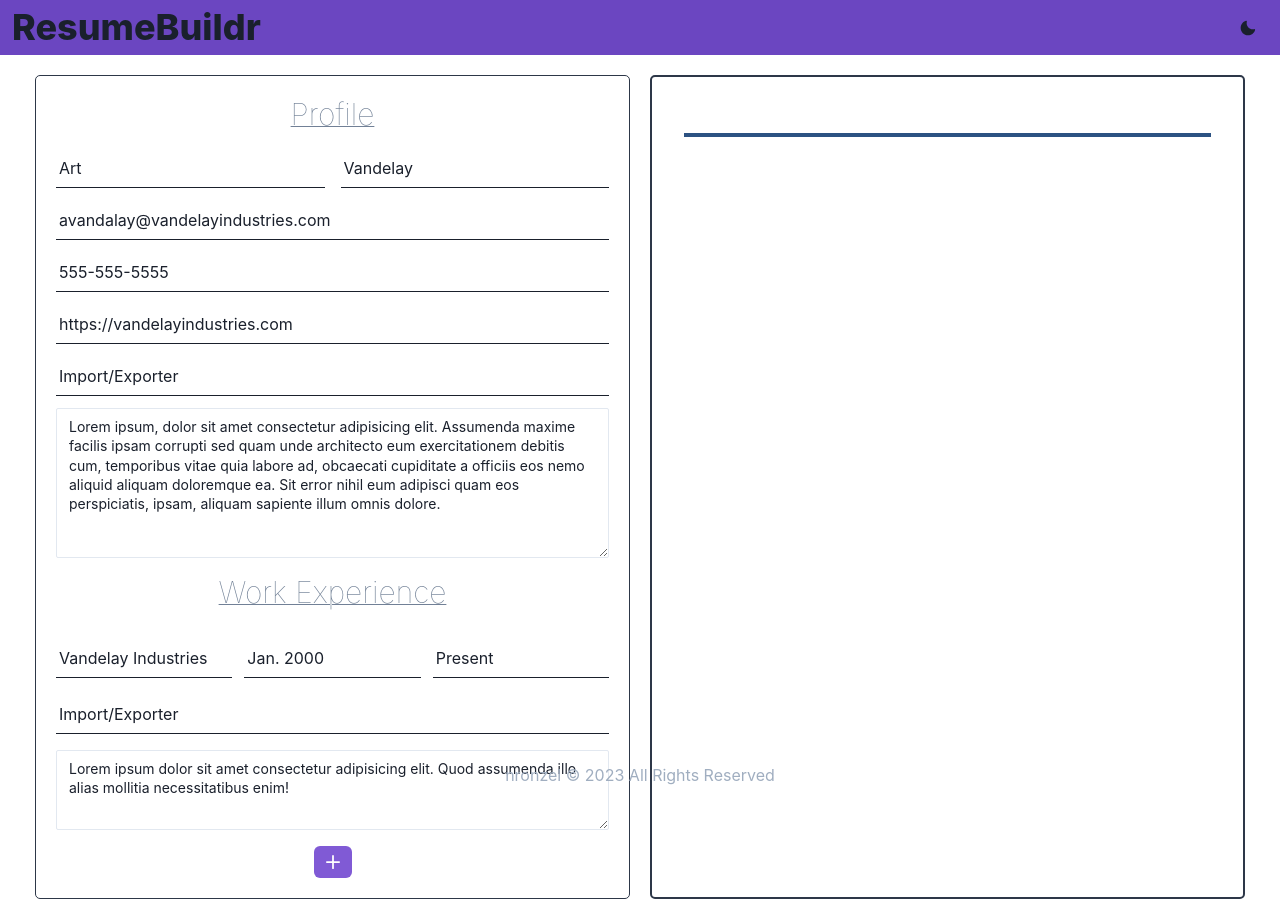
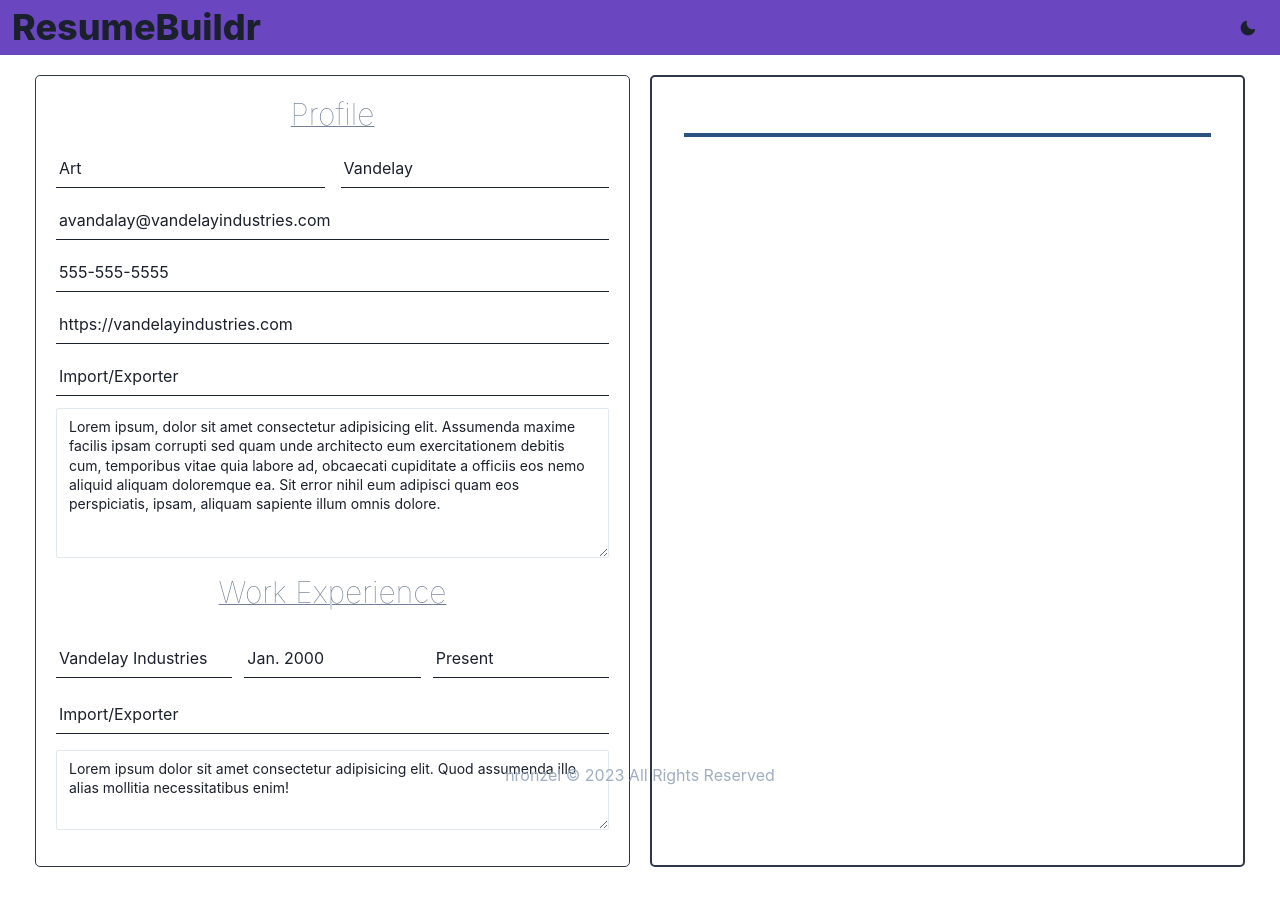
Before and after one commit to nronzel/resume-maker, a React (Vite) app: page / in a window 1280 px wide. After the commit the page ends 867 px from the top, so only its background shows below. Built offline with nearby package versions, Linux system fonts and the light colour scheme.

Commit message:
removed logic - will be moving to parent component

```diff
--- a/src/components/ResumeForm.jsx
+++ b/src/components/ResumeForm.jsx
@@ -3,57 +3,12 @@ import React, { Component } from "react";
 import MainInfoSection from "./MainInfoSection";
 import WorkExperience from "./WorkExperience";
 
-class ResumeForm extends Component {
+export class ResumeForm extends Component {
   constructor(props) {
     super(props);
-
-    this.state = {
-      numWorkExperiences: 1,
-      workExperienceData: [
-        {
-          companyName: "",
-          start: "",
-          end: "",
-          jobTitle: "",
-          jobDescription: "",
-        },
-      ],
-    };
   }
 
-  handleWorkExperienceChange = (index, name, value) => {
-    this.setState((prevState) => {
-      const workExperienceData = [...prevState.workExperienceData];
-      workExperienceData[index][name] = value;
-      return { workExperienceData };
-    });
-  };
-
-  addWorkExperience = () => {
-    this.setState((prevState) => ({
-      numWorkExperiences: prevState.numWorkExperiences + 1,
-      workExperienceData: [
-        ...prevState.workExperienceData,
-        {
-          companyName: "",
-          start: "",
-          end: "",
-          jobTitle: "",
-          jobDescription: "",
-        },
-      ],
-    }));
-  };
-
-  removeWorkExperience = () => {
-    this.setState((prevState) => ({
-      numWorkExperiences: prevState.numWorkExperiences - 1,
-      workExperienceData: prevState.workExperienceData.slice(0, -1),
-    }));
-  };
-
   render() {
-    const { numWorkExperiences, workExperienceData } = this.state;
     return (
       <Flex
         direction="column"
@@ -77,26 +32,7 @@ class ResumeForm extends Component {
         >
           Work Experience
         </Heading>
-        {workExperienceData.map((experience, index) => (
-          <WorkExperience
-            key={index}
-            numWorkExperiences={numWorkExperiences}
-            handleChange={(name, value) =>
-              this.handleWorkExperienceChange(index, name, value)
-            }
-            addExperience={this.addWorkExperience}
-            removeExperience={this.removeWorkExperience}
-            isLast={index === numWorkExperiences - 1}
-            showDeleteButton={
-              numWorkExperiences > 1 && index === numWorkExperiences - 1
-            }
-            companyName={experience.companyName}
-            start={experience.start}
-            end={experience.end}
-            jobTitle={experience.jobTitle}
-            jobDescription={experience.jobDescription}
-          />
-        ))}
+        {<WorkExperience />}
         {/* <Education /> */}
         {/* <Projects /> */}
       </Flex>
```
